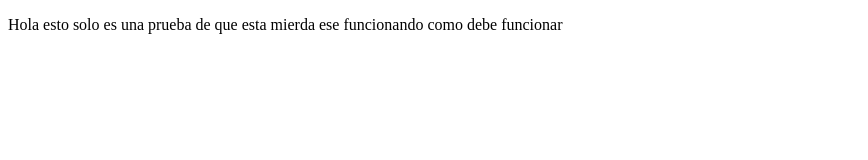
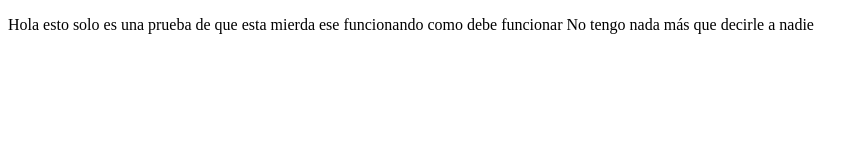
Before and after one commit to Import88/projectDemoCursoPrework, a plain HTML site: page index.html in a window 1280 px wide. Shown: the whole page, without its empty margins (0-868 px from the left). Drawn offline with Linux system fonts and the light colour scheme.

Commit message:
Cambios agregados para validar conexión

```diff
--- a/index.html
+++ b/index.html
@@ -9,6 +9,7 @@
 <body>
     <p>
         Hola esto solo es una prueba de que esta mierda ese funcionando como debe funcionar
+        No tengo nada más que decirle a nadie
     </p>
 </body>
 </html>
```
